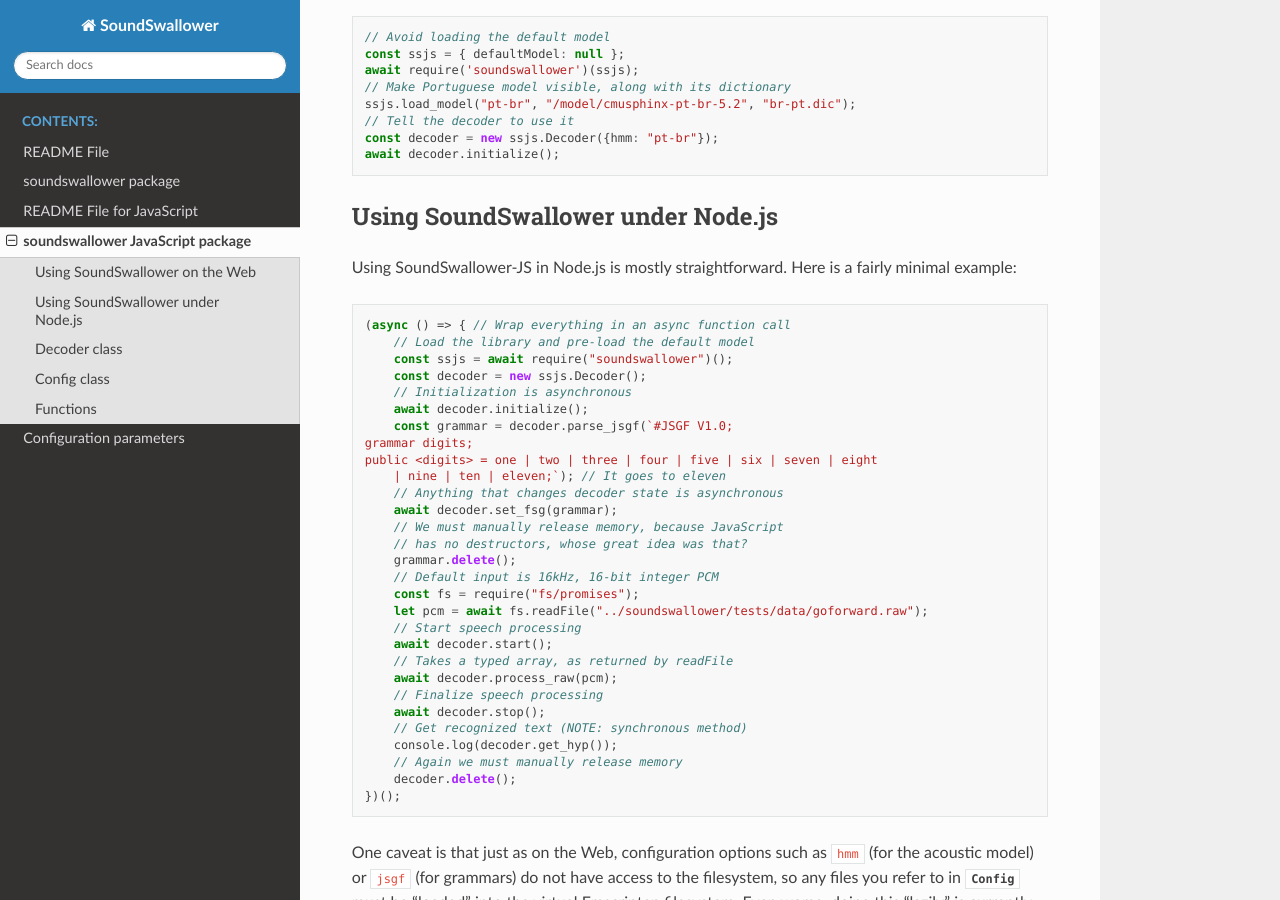
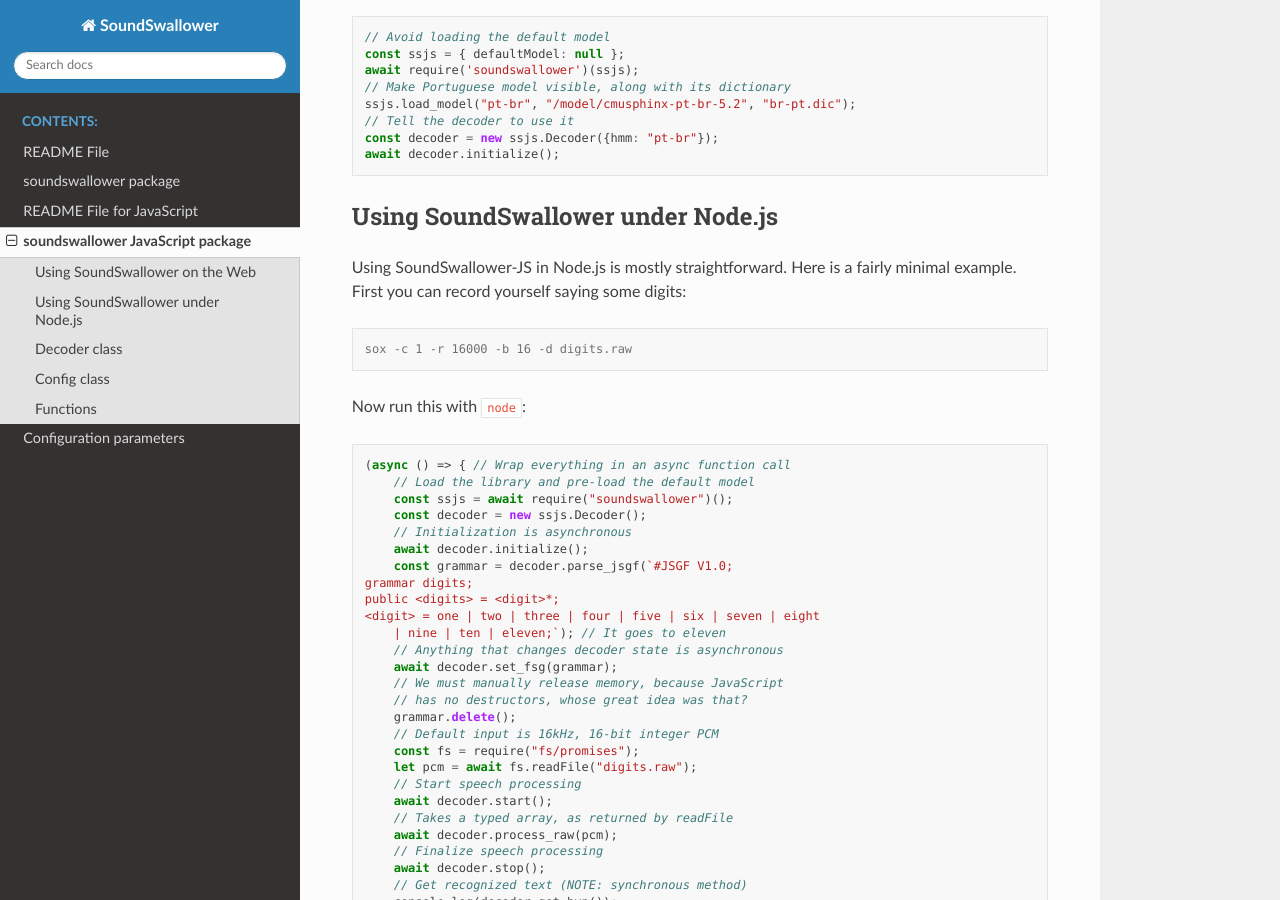
Before and after one commit to ReadAlongs/SoundSwallower, a Sphinx documentation site: the page built from docs/source/soundswallower.js.rst, in a window 1280 px wide and 900 px high, scrolled down 972 px. Built offline with Sphinx 7.4.7 and the Read the Docs theme 2.0.0, drawn with Linux system fonts in a browser that asks for light colours.

Commit message:
fix the node.js example and make it more informative

```diff
--- a/docs/source/soundswallower.js.rst
+++ b/docs/source/soundswallower.js.rst
@@ -64,7 +64,14 @@
 ----------------------------------
 
 Using SoundSwallower-JS in Node.js is mostly straightforward.  Here is
-a fairly minimal example:
+a fairly minimal example.  First you can record yourself saying some
+digits:
+
+.. code-block:: console
+
+   sox -c 1 -r 16000 -b 16 -d digits.raw
+
+Now run this with ``node``:
 
 .. code-block:: javascript
 
@@ -76,7 +83,8 @@
 	await decoder.initialize();
 	const grammar = decoder.parse_jsgf(`#JSGF V1.0;
     grammar digits;
-    public <digits> = one | two | three | four | five | six | seven | eight
+    public <digits> = <digit>*;
+    <digit> = one | two | three | four | five | six | seven | eight
 	| nine | ten | eleven;`); // It goes to eleven
 	// Anything that changes decoder state is asynchronous
 	await decoder.set_fsg(grammar);
@@ -85,7 +93,7 @@
 	grammar.delete();
 	// Default input is 16kHz, 16-bit integer PCM
 	const fs = require("fs/promises");
-	let pcm = await fs.readFile("../soundswallower/tests/data/goforward.raw");
+	let pcm = await fs.readFile("digits.raw");
 	// Start speech processing
 	await decoder.start();
 	// Takes a typed array, as returned by readFile
```
